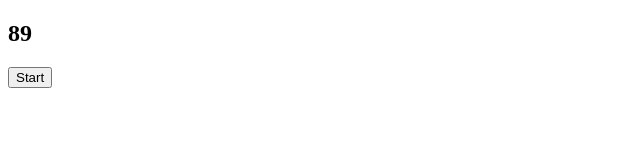
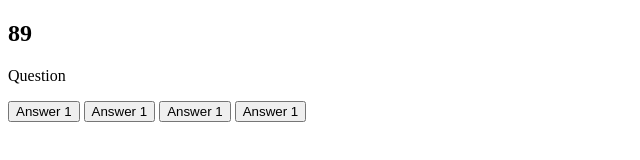
Before and after one commit to wctestbank/04-CodeQuiz, a plain HTML site: page index.html in a window 1280 px wide. Both pictures are taken after a click on the button "Start". Shown: the whole page, without its empty margins (0-640 px from the left). Drawn offline with Linux system fonts and the light colour scheme.

Commit message:
added intro screen

```diff
--- a/assets/js/script.js
+++ b/assets/js/script.js
@@ -1,10 +1,12 @@
 
-var timerEl = document.querySelector("#start-button")
+var timerEl = document.querySelector("#start-button");
 var timerInstances = 0;
 
+var introEl = document.querySelector("#intro");
+var questionEl = document.querySelector("#question");
 
 // countdown timer
-var timerCountdown = function (event) {
+var timerCountdown = function () {
 
     // prevents multiple instances of timer
     if (timerInstances === 1) {
@@ -33,4 +35,10 @@ var timerCountdown = function (event) {
 
 };
 
-timerEl.addEventListener("click", timerCountdown)
+var displayQuiz = function (event) {
+    introEl.hidden = true;
+    questionEl.hidden = false;
+    timerCountdown();
+};
+
+timerEl.addEventListener("click", displayQuiz)
--- a/index.html
+++ b/index.html
@@ -25,14 +25,20 @@
     <main>
 
         <!-- Title and question -->
-        <div></div>
-
-
-
-        <!-- Buttons -->
-        <div>
+        <div id="intro">
+            <h2 id="introTitle">Javascript Quiz</h2>
+            <p id="introText">Try to answer the code related questions within the time limit.</p>
             <button type="button" id="start-button">Start</button>
         </div>
+
+        <div id="question" hidden>
+            <p id="questionText">Question</p>
+            <button type="button" id="a1" value="1">Answer 1</button>
+            <button type="button" id="a2" value="2">Answer 1</button>
+            <button type="button" id="a3" value="3">Answer 1</button>
+            <button type="button" id="a4" value="4">Answer 1</button>
+        </div>
+
 
     </main>
 
```
